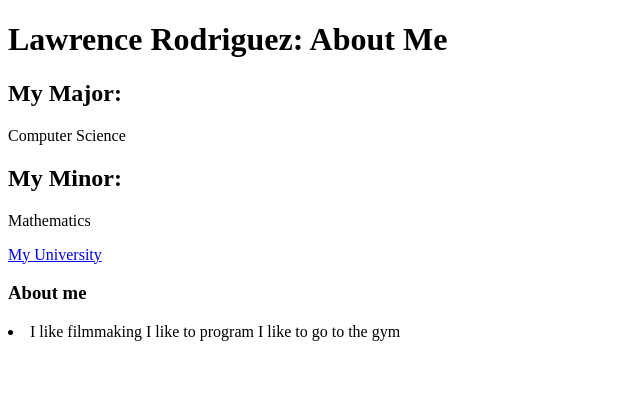
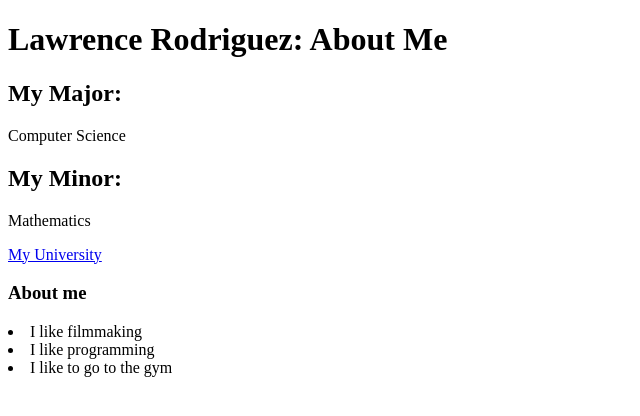
Before and after one commit to rodriguez143772/About-Me, a plain HTML site: page index.html in a window 1280 px wide. Shown: the whole page, without its empty margins (0-640 px from the left). Drawn offline with Linux system fonts and the light colour scheme.

Commit message:
Update index.html

```diff
--- a/index.html
+++ b/index.html
@@ -29,7 +29,11 @@
   </h3>
   <li>
     I like filmmaking
-    I like to program
+  </li>
+  <li>
+    I like programming
+  </li>
+  <li>
     I like to go to the gym
   </li>
 
```
